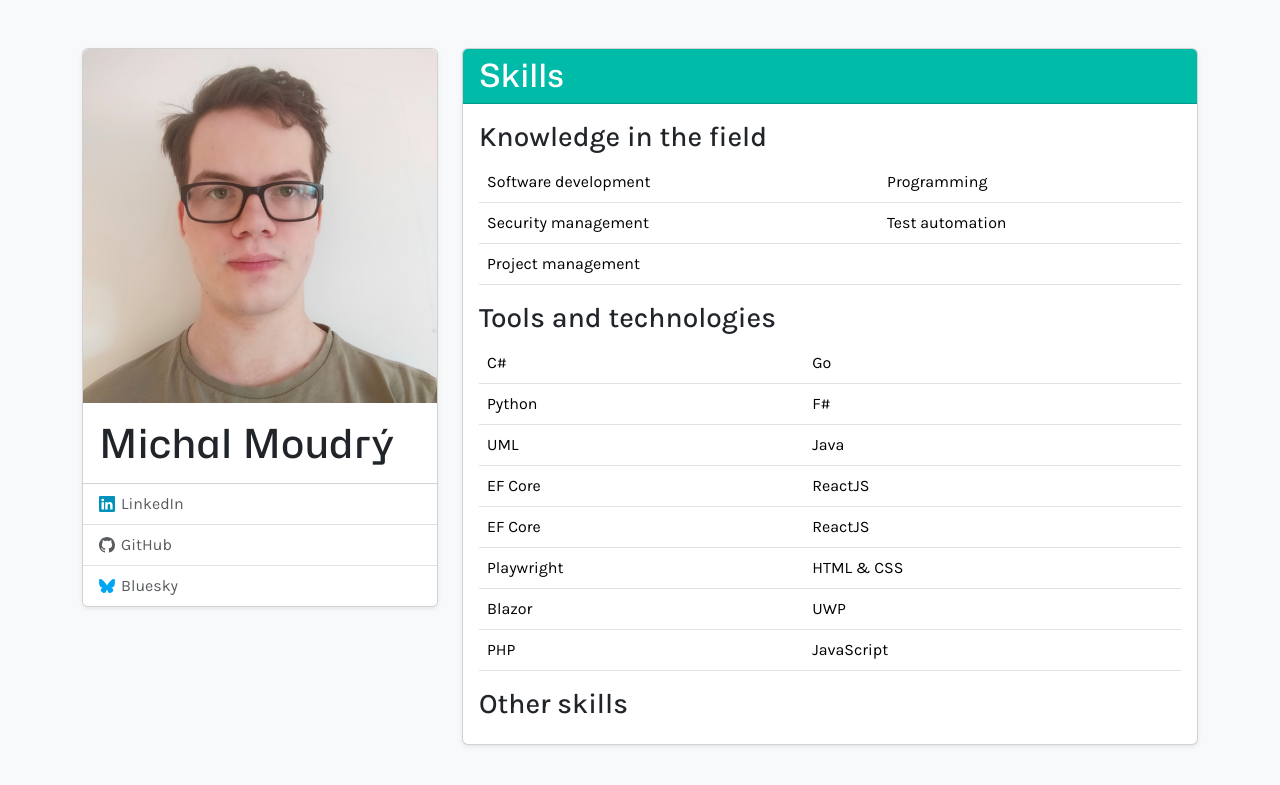
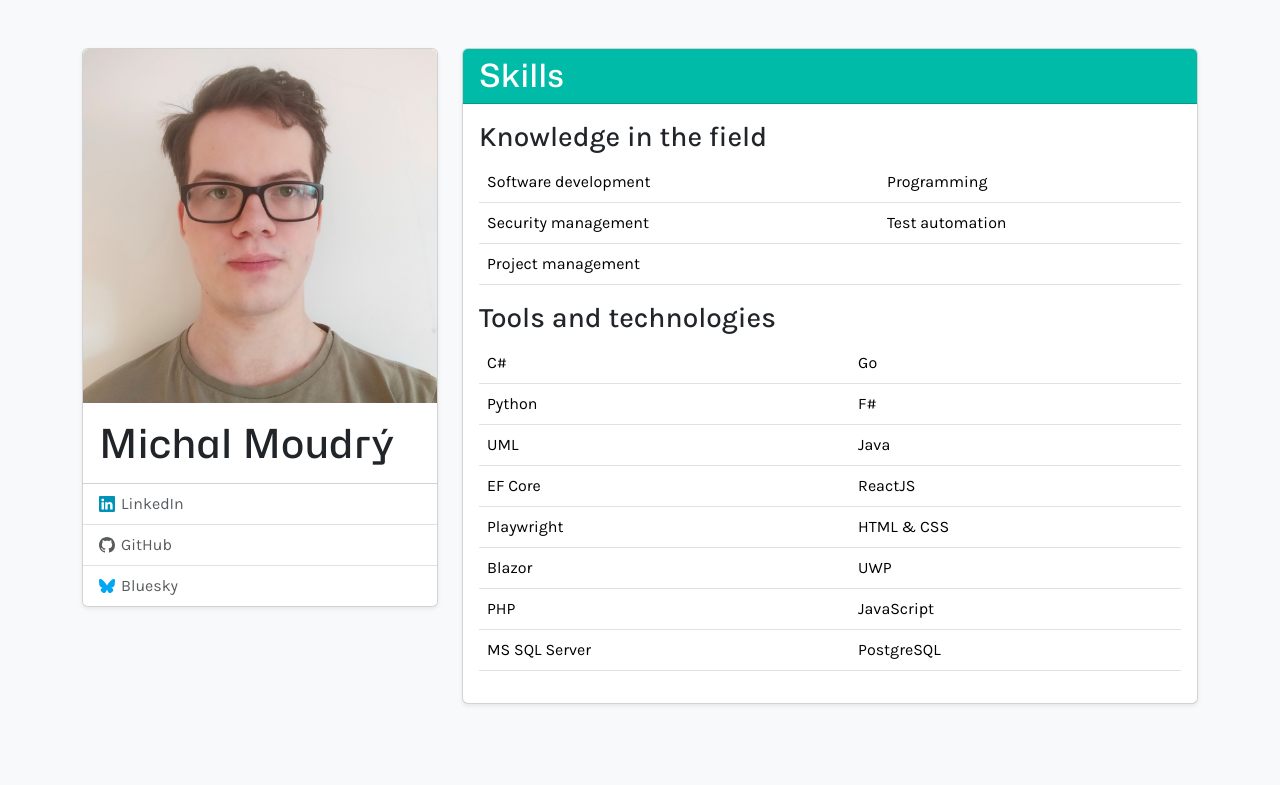
Before and after one commit to MichalMoudry/michalmoudry.github.io, a Jekyll site: the page built from skills/index.html, in a window 1280 px wide. Shown: the top 785 px of the page. Built offline with Jekyll 4.4.1, drawn with Linux system fonts in a browser that asks for light colours.

Commit message:
Misc. fixes

```diff
--- a/skills/index.html
+++ b/skills/index.html
@@ -48,10 +48,6 @@ layout: default
                         <td>ReactJS</td>
                     </tr>
                     <tr>
-                        <td>EF Core</td>
-                        <td>ReactJS</td>
-                    </tr>
-                    <tr>
                         <td>Playwright</td>
                         <td>HTML & CSS</td>
                     </tr>
@@ -63,10 +59,12 @@ layout: default
                         <td>PHP</td>
                         <td>JavaScript</td>
                     </tr>
+                    <tr>
+                        <td>MS SQL Server</td>
+                        <td>PostgreSQL</td>
+                    </tr>
                 </tbody>
             </table>
         </div>
-
-        <h3 class="card-title">Other skills</h3>
     </div>
 </div>
```
